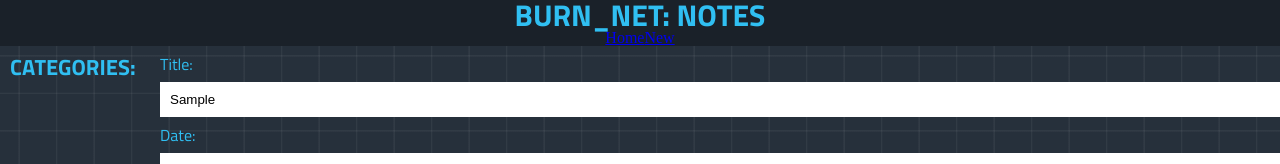
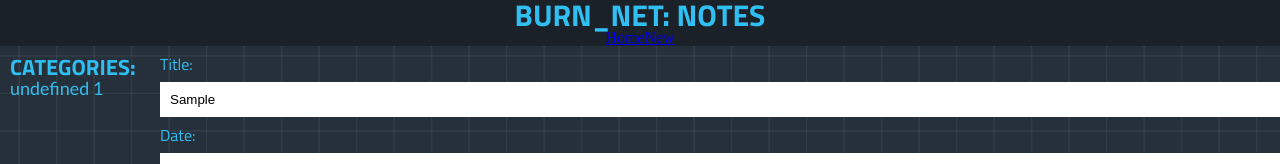
Before and after one commit to karlchvojka/Notes_App, a React app in the folder Notes_App_Front/: page /form in a window 1280 px wide. Both pictures are taken after typing "Sample", "Sample", "Sample", "Sample" into the empty fields and a click on the button "Add". Shown: the top 164 px of the page. Built offline with nearby package versions, Linux system fonts and the light colour scheme; no server answers.

Commit message:
Category now counts stuff

```diff
--- /dev/null
+++ b/Notes_App_Front/src/components/molecules/EditorWrap/index.js
@@ -0,0 +1,28 @@
+import React, { useState } from 'react';
+import './index.scss';
+import { Editor, EditorState, RichUtils } from 'draft-js';
+import 'draft-js/dist/Draft.css';
+
+function EditorWrap() {
+  const [editorState, setEditorState] = useState(
+    () => EditorState.createEmpty(),
+  );
+
+  const makeBold = () => {
+    setEditorState(RichUtils.toggleInlineStyle(editorState, 'BOLD'));
+  };
+
+  return (
+    <section className="editorWrap">
+      <button onClick={() => { makeBold(); }} type="button">Bold</button>
+      <Editor
+        editorState={editorState}
+        onChange={setEditorState}
+        placeholder="Start a document..."
+        spellCheck={true}
+        />
+    </section>
+  );
+}
+
+export default EditorWrap;
--- a/Notes_App_Front/src/components/molecules/SideBar/index.js
+++ b/Notes_App_Front/src/components/molecules/SideBar/index.js
@@ -2,15 +2,22 @@ import React, { useEffect, useState } from 'react';
 import './index.scss';
 
 function SideBar({ notes }) {
-  const categories = [];
-  notes.forEach((note) => {
-    if (!categories.includes(note.category)) {
-      categories.push(note.category);
+  let categories = {};
+
+  notes.map((note) => {
+    let prev = categories[note.category]
+
+    if (!categories.hasOwnProperty(note.category)) {
+      categories[note.category] = 1;
+    } else {
+      categories[note.category] = prev + 1;
     }
   });
+  console.log(categories);
 
-  const cats = categories.map((cat, i) => {
-    return (<p key={cat}><a href="">{cat}</a></p>)
+  const keys = Object.keys(categories);
+  const cats = keys.map((cat, i) => {
+    return (<p key={cat}><a href="">{cat} {categories[cat]}</a></p>)
   });
 
   return (
--- a/Notes_App_Front/src/components/organisims/TaskForm/index.js
+++ b/Notes_App_Front/src/components/organisims/TaskForm/index.js
@@ -1,7 +1,7 @@
 import React, { useState, useEffect } from 'react';
 import './index.scss';
-import { Editor, EditorState, RichUtils } from 'draft-js';
-import 'draft-js/dist/Draft.css';
+
+import EditorWrap from '../../molecules/EditorWrap';
 
 import APIHelper from '../../../helpers/APIHelper.js';
 import CrudHelpers from '../../../helpers/CrudHelpers.js';
@@ -13,10 +13,6 @@ const TaskForm = (props) => {
   const [noteCat, setNoteCat] = useState('');
   const [note, setNote] = useState({});
   const [theNote, setTheNote] = useState({});
-
-  const [editorState, setEditorState] = useState(
-    () => EditorState.createEmpty(),
-  );
 
   const fetchNoteAndSetNotes = async () => {
     const notes = await APIHelper.getAllNotes();
@@ -46,10 +42,6 @@ const TaskForm = (props) => {
   useEffect(() => {
     fetchNoteAndSetNotes();
   }, [theNote]);
-
-  const makeBold = () => {
-    setEditorState(RichUtils.toggleInlineStyle(editorState, 'BOLD'));
-  };
 
   return (
     <form id="taskForm" onSubmit={handleSubmit}>
@@ -90,13 +82,7 @@ const TaskForm = (props) => {
         type="textArea"
         value={noteContent}
         />
-      <button onClick={() => { makeBold(); }} type="button">Bold</button>
-      <Editor
-        editorState={editorState}
-        onChange={setEditorState}
-        placeholder="Start a document..."
-        spellCheck={true}
-        />
+      <EditorWrap />
       <button id="submitButton" type="submit">
         Add
       </button>
```
Also changed, not shown: Notes_App_Front/src/components/molecules/EditorWrap/index.scss (added).
